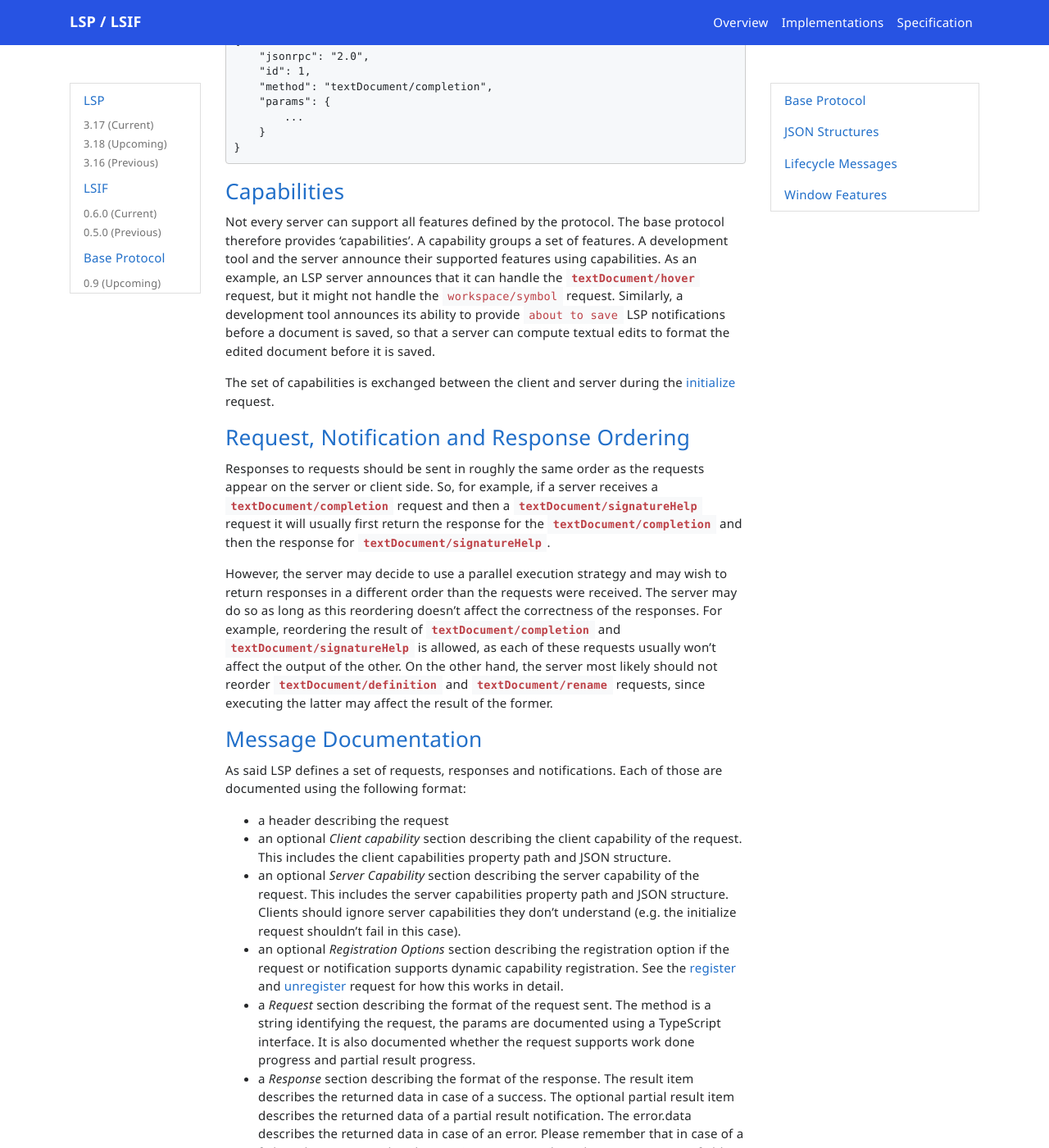
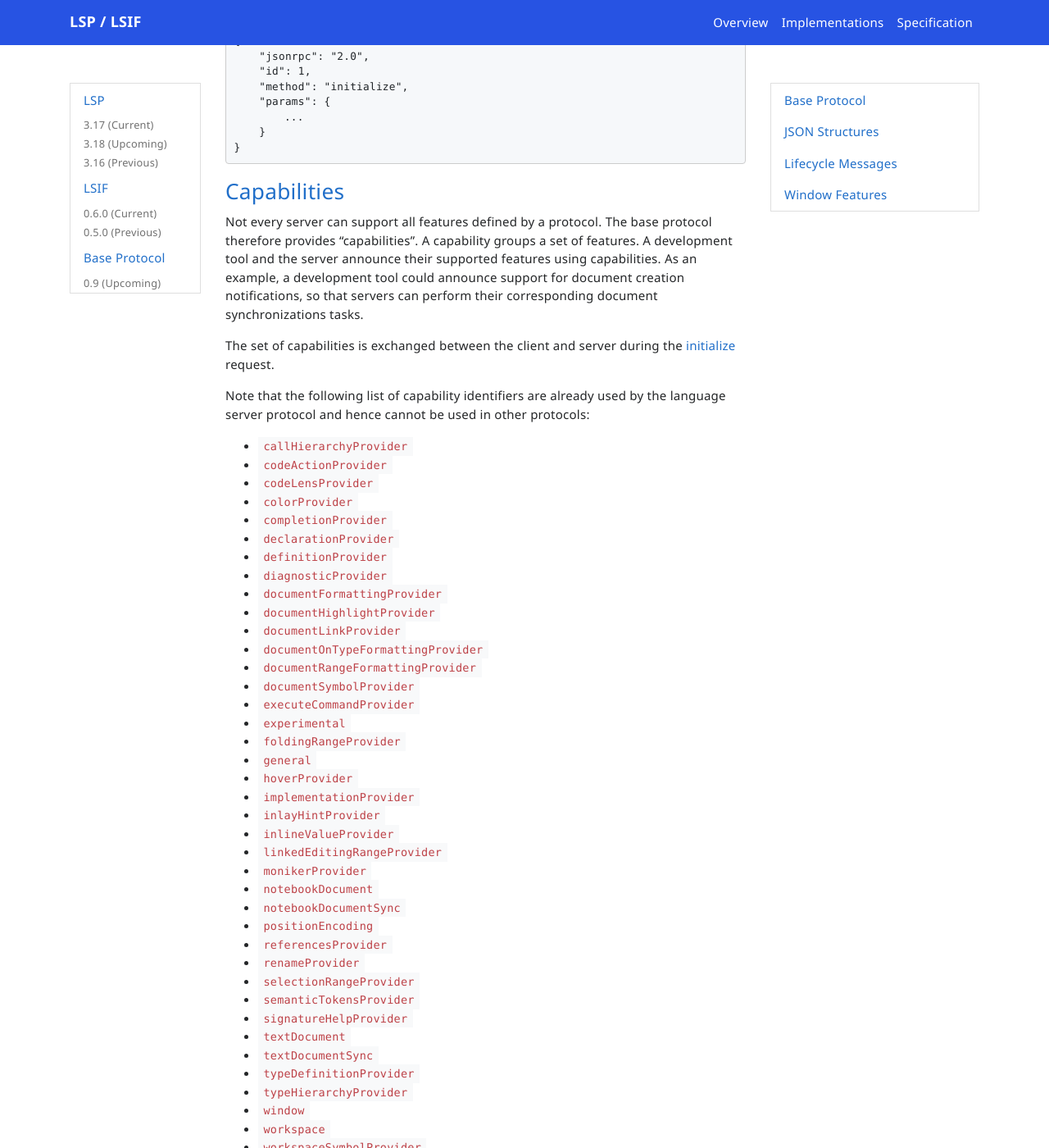
Before and after one commit to microsoft/language-server-protocol, a Jekyll site: the page built from _specifications/base/0.9/specification.md, in a window 1280 px wide and 1400 px high, scrolled down 1008 px. Shown: the whole window at 82% size. Built offline with Jekyll 4.4.1, drawn with Linux system fonts in a browser that asks for light colours; nearby versions of some CDN libraries; emoji names are drawn with the system emoji font; comment, search, counter and statistics services are not loaded; some of the changed text lies outside the part shown.

Commit message:
List reserved capabilities and improve examples

````diff
--- a/_specifications/base/0.9/specification.md
+++ b/_specifications/base/0.9/specification.md
@@ -40,7 +40,7 @@ Content-Length: ...\r\n
 {
 	"jsonrpc": "2.0",
 	"id": 1,
-	"method": "textDocument/completion",
+	"method": "initialize",
 	"params": {
 		...
 	}
@@ -49,34 +49,75 @@ Content-Length: ...\r\n
 
 ### <a href="#capabilities" name="capabilities" class="anchor"> Capabilities </a>
 
-Not every server can support all features defined by the protocol. The base protocol therefore provides ‘capabilities’. A capability groups a set of features. A development tool and the server announce their supported features using capabilities. As an example, an LSP server announces that it can handle the `textDocument/hover` request, but it might not handle the `workspace/symbol` request. Similarly, a development tool announces its ability to provide `about to save` LSP notifications before a document is saved, so that a server can compute textual edits to format the edited document before it is saved.
+Not every server can support all features defined by a protocol. The base protocol therefore provides "capabilities". A capability groups a set of features. A development tool and the server announce their supported features using capabilities. As an example, a development tool could announce support for document creation notifications, so that servers can perform their corresponding document synchronizations tasks.
 
 The set of capabilities is exchanged between the client and server during the [initialize](#initialize) request.
 
+Note that the following list of capability identifiers are already used by the language server protocol and hence cannot be used in other protocols:
+- `callHierarchyProvider`
+- `codeActionProvider`
+- `codeLensProvider`
+- `colorProvider`
+- `completionProvider`
+- `declarationProvider`
+- `definitionProvider`
+- `diagnosticProvider`
+- `documentFormattingProvider`
+- `documentHighlightProvider`
+- `documentLinkProvider`
+- `documentOnTypeFormattingProvider`
+- `documentRangeFormattingProvider`
+- `documentSymbolProvider`
+- `executeCommandProvider`
+- `experimental`
+- `foldingRangeProvider`
+- `general`
+- `hoverProvider`
+- `implementationProvider`
+- `inlayHintProvider`
+- `inlineValueProvider`
+- `linkedEditingRangeProvider`
+- `monikerProvider`
+- `notebookDocument`
+- `notebookDocumentSync`
+- `positionEncoding`
+- `referencesProvider`
+- `renameProvider`
+- `selectionRangeProvider`
+- `semanticTokensProvider`
+- `signatureHelpProvider`
+- `textDocument`
+- `textDocumentSync`
+- `typeDefinitionProvider`
+- `typeHierarchyProvider`
+- `window`
+- `workspace`
+- `workspaceSymbolProvider`
+
 ### <a href="#messageOrdering" name= "messageOrdering" class="anchor"> Request, Notification and Response Ordering </a>
 
-Responses to requests should be sent in roughly the same order as the requests appear on the server or client side. So, for example, if a server receives a `textDocument/completion` request and then a `textDocument/signatureHelp` request it will usually first return the response for the `textDocument/completion` and then the response for `textDocument/signatureHelp`.
+Responses to requests should be sent in roughly the same order as the requests appear on the server or client side. So, for example, if a server providing unit testing features receives a `testing/configureFramework` request and then a `testing/configureProject` request, it will usually first return the response for the `testing/configureFramework` and then the response for `testing/configureProject`.
 
-However, the server may decide to use a parallel execution strategy and may wish to return responses in a different order than the requests were received. The server may do so as long as this reordering doesn't affect the correctness of the responses. For example, reordering the result of `textDocument/completion` and `textDocument/signatureHelp` is allowed, as each of these requests usually won't affect the output of the other. On the other hand, the server most likely should not reorder `textDocument/definition` and `textDocument/rename` requests, since executing the latter may affect the result of the former.
+However, the server may decide to use a parallel execution strategy and may wish to return responses in a different order than the requests were received. The server may do so as long as this reordering doesn't affect the correctness of the responses. For example, reordering the result of `testing/configureFramework` and `testing/configureProject` is allowed, as each of these requests usually won't affect the output of the other. On the other hand, the server most likely should not reorder `testing/testCreated` and `testing/executeTest` requests, since test creation should happen before their execution.
 
 ### <a href="#messageDocumentation" name= "messageDocumentation" class="anchor"> Message Documentation </a>
 
-As said LSP defines a set of requests, responses and notifications. Each of those are documented using the following format:
+As mentioned previously, the base protocol defines a set of requests, responses and notifications. Each of those are documented using the following format:
 
 * a header describing the request
 * an optional _Client capability_ section describing the client capability of the request. This includes the client capabilities property path and JSON structure.
 * an optional _Server Capability_ section describing the server capability of the request. This includes the server capabilities property path and JSON structure. Clients should ignore server capabilities they don't understand (e.g. the initialize request shouldn't fail in this case).
 * an optional _Registration Options_ section describing the registration option if the request or notification supports dynamic capability registration. See the [register](#client_registerCapability) and [unregister](#client_unregisterCapability) request for how this works in detail.
-* a _Request_ section describing the format of the request sent. The method is a string identifying the request, the params are documented using a TypeScript interface. It is also documented whether the request supports work done progress and partial result progress.
-* a _Response_ section describing the format of the response. The result item describes the returned data in case of a success. The optional partial result item describes the returned data of a partial result notification. The error.data describes the returned data in case of an error. Please remember that in case of a failure the response already contains an error.code and an error.message field. These fields are only specified if the protocol forces the use of certain error codes or messages. In cases where the server can decide on these values freely they aren't listed here.
+* a _Request_ section describing the format of the request sent. The method is a string identifying the request, the parameters are documented using a TypeScript interface. It is also documented whether the request supports work done progress and partial result progress.
+* a _Response_ section describing the format of the response. The result item describes the returned data in case of a success. The optional partial result item describes the returned data of a partial result notification. The `error.data` describes the returned data in case of an error. Please remember that in case of a failure the response already contains an `error.code` and an `error.message` field. These fields are only specified if the protocol forces the use of certain error codes or messages. In cases where the server can decide on these values freely they aren't listed here.
 
 ## <a href="#basicJsonStructures" name="basicJsonStructures" class="anchor"> JSON structures </a>
 
-The protocol uses request, response, and notification objects as specified in the [JSON-RPC protocol](http://www.jsonrpc.org/specification). The protocol currently does not support JSON-RPC batch messages; protocol clients and servers must not send JSON-RPC requests.
+The base protocol uses request, response, and notification objects as specified in the [JSON-RPC protocol](http://www.jsonrpc.org/specification). It currently does not support JSON-RPC batch messages; protocol clients and servers must not send JSON-RPC requests.
 
 #### <a href="#baseTypes" name="baseTypes" class="anchor"> Base Types </a>
 
-The protocol use the following definitions for integers, unsigned integers, decimal numbers, objects and arrays:
+The base protocol uses the following definitions for integers, unsigned integers, decimal numbers, objects and arrays:
 
 <div class="anchorHolder"><a href="#integer" name="integer" class="linkableAnchor"></a></div>
 
@@ -104,7 +145,7 @@ export type uinteger = number;
  * rare in the base protocol specification, we denote the
  * exact range with every decimal using the mathematics
  * interval notation (e.g. [0, 1] denotes all decimals d with
- * 0 <= d <= 1.
+ * 0 <= d <= 1).
  */
 export type decimal = number;
 ```
````
